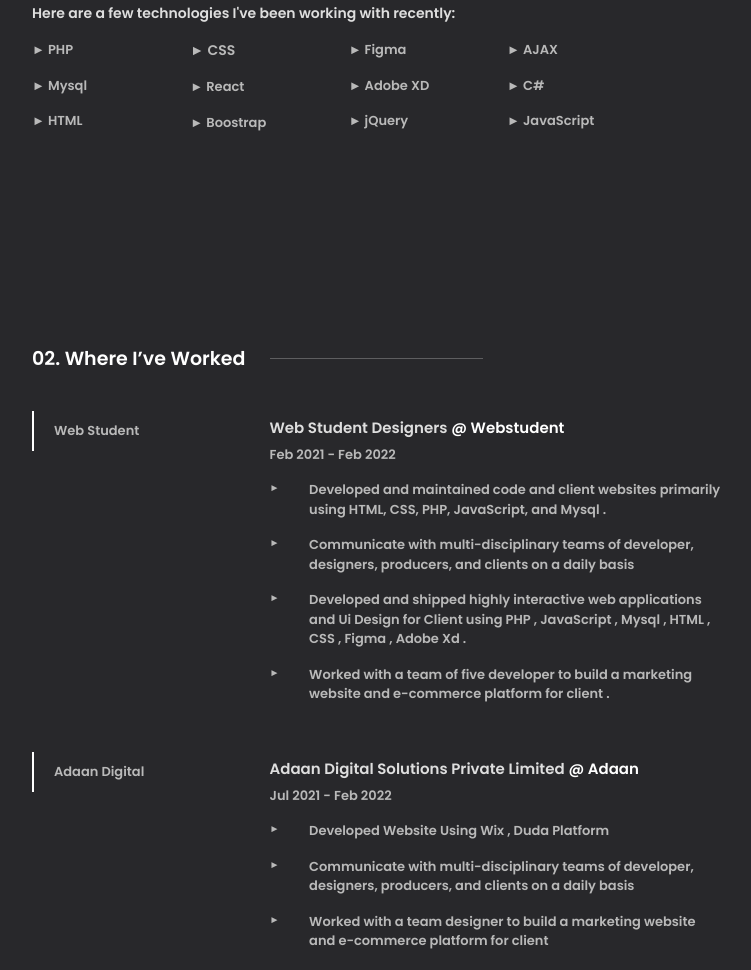
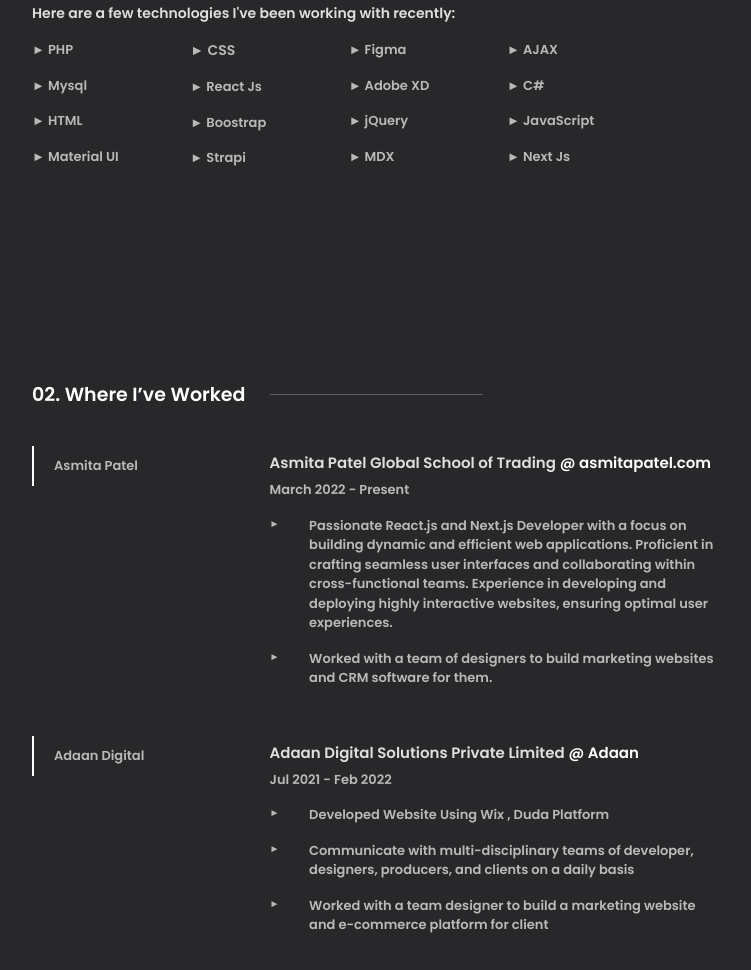
Before and after one commit to Piyushbabhulakar12/piyushbabhulakar, a plain HTML site: page index.html in a window 1280 px wide. Shown: the part 930-1900 px from the top of the page, without its empty margins (145-896 px from the left). Drawn offline with nearby package versions, Linux system fonts and the light colour scheme.

Commit message:
Update index.html

```diff
--- a/index.html
+++ b/index.html
@@ -1,26 +1,25 @@
 <!doctype html>
 <html lang="en">
   <head>
-    <title>Hi , I'm Piyush Babhulakar</title>
-    <meta name="description" content="Hello I'm Piyush , a mindful UI/UX Designer , Web developer and a Web Designer . Started my journey as a Web Designer. Worked for startups and Got to ...">
+
+    <title>Piyush Babhulakar - Frontend Developer & UI/UX Designer</title>
+    <meta name="description" content="Passionate Frontend Developer & Web Designer | Crafting Seamless UI/UX Experiences">
     <meta name="keywords" content="Piyush Babhulakar , Web Developer , Web Design , UI/ UX Developer">
     <link rel="author" href="https://piyushbabhulakar12.github.io/piyushbabhulakar/"/>
-    <meta property="og:title" content="Piyush Babhulakar Personal Website" />
-    <meta property="og:description" content="Hello I'm Piyush , a mindful UI/UX Designer , Web developer and a Web Designer . Started my journey as a Web Designer. Worked for startups and Got to ..." />
-    <meta property="og:type" content="article" />
+    <meta property="og:title" content="Piyush Babhulakar - Frontend Developer & UI/UX Designer">
+    <meta property="og:description" content="Explore the portfolio and skills of Piyush Babhulakar, a mindful UI/UX Designer and Web Developer.">
+    <meta property="og:type" content="website">
+    <meta property="og:url" content="https://piyushbabhulakar12.github.io/piyushbabhulakar/">
+    <meta property="og:image" content="https://example.com/your-image.png">
     <meta property="og:locale" content="en_IND">
-    <meta property="og:title" content="Hi , I'm Piyush Babhulakar">
-    <meta property="og:description" content="Web Developer and UI/UX Developer">
-    <meta property="og:url" content="https://piyushbabhulakar12.github.io/piyushbabhulakar/">
     <link rel="icon" href="https://aungkul.com/image/https%3A%2F%2Fs3-us-west-2.amazonaws.com%2Fsecure.notion-static.com%2F79bd296d-72de-4779-95cf-7af37e42ddd8%2FProfile.png?table=block&id=d42a83bc-8850-4b4d-a5d6-29d783409fc7&spaceId=c43418b3-13f2-4e48-9eba-2ee770363579&width=250&userId=&cache=v2">
     <meta charset="utf-8">
-    <meta name="viewport" content="width=device-width, initial-scale=1">
+    <meta name="viewport" content="width=device-width, initial-scale=1.0">
     <link href="https://cdn.jsdelivr.net/npm/bootstrap@5.0.1/dist/css/bootstrap.min.css" rel="stylesheet" integrity="sha384-+0n0xVW2eSR5OomGNYDnhzAbDsOXxcvSN1TPprVMTNDbiYZCxYbOOl7+AMvyTG2x" crossorigin="anonymous">
     <link rel="preconnect" href="https://fonts.gstatic.com">
     <link href="https://fonts.googleapis.com/css2?family=Poppins:wght@600&display=swap" rel="stylesheet">
     <link rel="stylesheet" href="https://cdn.jsdelivr.net/npm/bootstrap-icons@1.5.0/font/bootstrap-icons.css">
     <link rel="stylesheet" href="https://cdnjs.cloudflare.com/ajax/libs/font-awesome/4.7.0/css/font-awesome.min.css">
-
     <link href="https://unpkg.com/aos@2.3.1/dist/aos.css" rel="stylesheet">
      <script src="https://unpkg.com/aos@2.3.1/dist/aos.js"></script>
 
@@ -308,22 +307,27 @@ a:hover
                <p style="font-size: 13px; color: #B9B9B9; ">► PHP</p>
                <p style="font-size: 13px; color: #B9B9B9; ">► Mysql</p>
                <p style="font-size: 13px; color: #B9B9B9; ">► HTML</p>
+               <p style="font-size: 13px; color: #B9B9B9; ">► Material UI</p>
             </div>
             <div class="col-xl-3 col-md-6 col-sm-4 col-6">
               <p style="font-size: 14px; color: #B9B9B9; ">► CSS</p>
-              <p style="font-size: 13px; color: #B9B9B9; ">► React</p>
+              <p style="font-size: 13px; color: #B9B9B9; ">► React Js</p>
                <p style="font-size: 13px; color: #B9B9B9; ">► Boostrap</p>
+               <p style="font-size: 13px; color: #B9B9B9; ">► Strapi</p>
             </div>
             <div class="col-xl-3 col-md-6 col-sm-4 col-6">
               <p style="font-size: 13px; color: #B9B9B9; ">► Figma</p>
                <p style="font-size: 13px; color: #B9B9B9; ">► Adobe XD</p>
               <p style="font-size: 13px; color: #B9B9B9; ">► jQuery</p>
+              <p style="font-size: 13px; color: #B9B9B9; ">► MDX</p>
             </div>
             <div class="col-xl-3 col-md-6 col-sm-4 col-6">
                <p style="font-size: 13px; color: #B9B9B9; ">► AJAX</p>
                <p style="font-size: 13px; color: #B9B9B9; ">► C#</p>
                <p style="font-size: 13px; color: #B9B9B9; ">► JavaScript</p>
+               <p style="font-size: 13px; color: #B9B9B9; ">► Next Js</p>
             </div>
+
           </div>
 
         </div>
@@ -357,6 +361,108 @@ a:hover
                  <hr style="color: #fff; width:100%; margin-top: 10px;">
                </div>
           </div>
+        </div>
+      </div>
+
+      <div class="row mt-4">
+        <div class="col-md-3 mt-2">
+
+
+            <div class="card" style="padding: 10px; border: none; border-radius: 0px; background: #28282B; color: #fff; border-left: 2px solid #fff; height: 40px;">
+            <p style="font-size: 13px; color: #B9B9B9; margin-left: 10px;">Asmita Patel</p>
+          </div>
+
+
+
+        </div>
+        <div class="col-md-6 mt-2">
+
+           <div class="d-flex mt-2">
+             <h6 style="color: #DEDEDE; font-size: 15px;">Asmita Patel Global School of Trading</h6> &nbsp <a href="https://asmitapatel.com/" target="_blank"><h6 style="color: #fff; font-size: 15px;">@ asmitapatel.com</h6></a>
+           </div>
+           <p style="font-size: 13px; color: #B9B9B9; ">March 2022 - Present</p>
+
+
+             <div class="row">
+               <div class="col-1">
+                 <p style="font-size: 10px; color: #B9B9B9; ">►</p>
+               </div>
+               <div class="col-11">
+                <p style="font-size: 13px; color: #B9B9B9; ">Passionate React.js and Next.js Developer with a focus on building dynamic and efficient web applications. Proficient in crafting seamless user interfaces and collaborating within cross-functional teams. Experience in developing and deploying highly interactive websites, ensuring optimal user experiences.</p>
+
+               </div>
+             </div>
+
+
+
+             <div class="row">
+               <div class="col-1">
+                 <p style="font-size: 10px; color: #B9B9B9; ">►</p>
+               </div>
+               <div class="col-11">
+                <p style="font-size: 13px; color: #B9B9B9; "> Worked with a team of designers to build marketing websites and CRM software for them.</p>
+               </div>
+             </div>
+
+
+
+
+
+
+    </div>
+    </div>
+
+    <div class="row mt-4">
+        <div class="col-md-3 mt-2">
+
+
+            <div class="card" style="padding: 10px; border: none; border-radius: 0px; background: #28282B; color: #fff; border-left: 2px solid #fff; height: 40px;">
+            <p style="font-size: 13px; color: #B9B9B9; margin-left: 10px;">Adaan Digital</p>
+          </div>
+
+
+
+        </div>
+        <div class="col-md-6 mt-2">
+
+           <div class="d-flex mt-2">
+             <h6 style="color: #DEDEDE; font-size: 15px;">Adaan Digital Solutions Private Limited</h6> &nbsp <a href="https://www.adaan.com/" target="_blank"><h6 style="color: #fff; font-size: 15px;">@ Adaan</h6></a>
+           </div>
+           <p style="font-size: 13px; color: #B9B9B9; ">Jul 2021 - Feb 2022</p>
+
+
+             <div class="row">
+               <div class="col-1">
+                 <p style="font-size: 10px; color: #B9B9B9; ">►</p>
+               </div>
+               <div class="col-11">
+                <p style="font-size: 13px; color: #B9B9B9; ">Developed Website Using Wix , Duda Platform</p>
+               </div>
+             </div>
+
+             <div class="row">
+               <div class="col-1">
+                 <p style="font-size: 10px; color: #B9B9B9; ">►</p>
+               </div>
+               <div class="col-11">
+                <p style="font-size: 13px; color: #B9B9B9; "> Communicate with multi-disciplinary teams of developer, designers, producers, and clients on a daily basis</p>
+               </div>
+             </div>
+
+             <div class="row">
+               <div class="col-1">
+                 <p style="font-size: 10px; color: #B9B9B9; ">►</p>
+               </div>
+               <div class="col-11">
+                <p style="font-size: 13px; color: #B9B9B9; "> Worked with a team designer to build a marketing website and e-commerce platform for client </p>
+               </div>
+             </div>
+
+
+
+
+
+
    </div>
  </div>
 
@@ -428,59 +534,9 @@ a:hover
 
 
 
- <div class="row mt-4">
-         <div class="col-md-3 mt-2">
-
-
-             <div class="card" style="padding: 10px; border: none; border-radius: 0px; background: #28282B; color: #fff; border-left: 2px solid #fff; height: 40px;">
-             <p style="font-size: 13px; color: #B9B9B9; margin-left: 10px;">Adaan Digital</p>
-           </div>
 
 
 
-         </div>
-         <div class="col-md-6 mt-2">
-
-            <div class="d-flex mt-2">
-              <h6 style="color: #DEDEDE; font-size: 15px;">Adaan Digital Solutions Private Limited</h6> &nbsp <a href="https://www.adaan.com/" target="_blank"><h6 style="color: #fff; font-size: 15px;">@ Adaan</h6></a>
-            </div>
-            <p style="font-size: 13px; color: #B9B9B9; ">Jul 2021 - Feb 2022</p>
-
-
-              <div class="row">
-                <div class="col-1">
-                  <p style="font-size: 10px; color: #B9B9B9; ">►</p>
-                </div>
-                <div class="col-11">
-                 <p style="font-size: 13px; color: #B9B9B9; ">Developed Website Using Wix , Duda Platform</p>
-                </div>
-              </div>
-
-              <div class="row">
-                <div class="col-1">
-                  <p style="font-size: 10px; color: #B9B9B9; ">►</p>
-                </div>
-                <div class="col-11">
-                 <p style="font-size: 13px; color: #B9B9B9; "> Communicate with multi-disciplinary teams of developer, designers, producers, and clients on a daily basis</p>
-                </div>
-              </div>
-
-              <div class="row">
-                <div class="col-1">
-                  <p style="font-size: 10px; color: #B9B9B9; ">►</p>
-                </div>
-                <div class="col-11">
-                 <p style="font-size: 13px; color: #B9B9B9; "> Worked with a team designer to build a marketing website and e-commerce platform for client </p>
-                </div>
-              </div>
-
-
-
-
-
-
-    </div>
-  </div>
 </div>
 </section>
 
@@ -1418,6 +1474,21 @@ a:hover
 <script>
   AOS.init();
 </script>
+<script type="application/ld+json">
+    {
+      "@context": "http://schema.org",
+      "@type": "Person",
+      "name": "Piyush Babhulakar",
+      "jobTitle": "Frontend Developer & UI/UX Designer",
+      "url": "https://piyushbabhulakar12.github.io/piyushbabhulakar/",
+      "sameAs": [
+        "https://www.linkedin.com/in/piyush-babhulakar/",
+        "https://twitter.com/piyushbabhulaka",
+        "https://github.com/piyushbabhulakar12"
+      ]
+    }
+</script>
+
 
 
 
```
Lines whose indentation alone changed are shown as unchanged.
